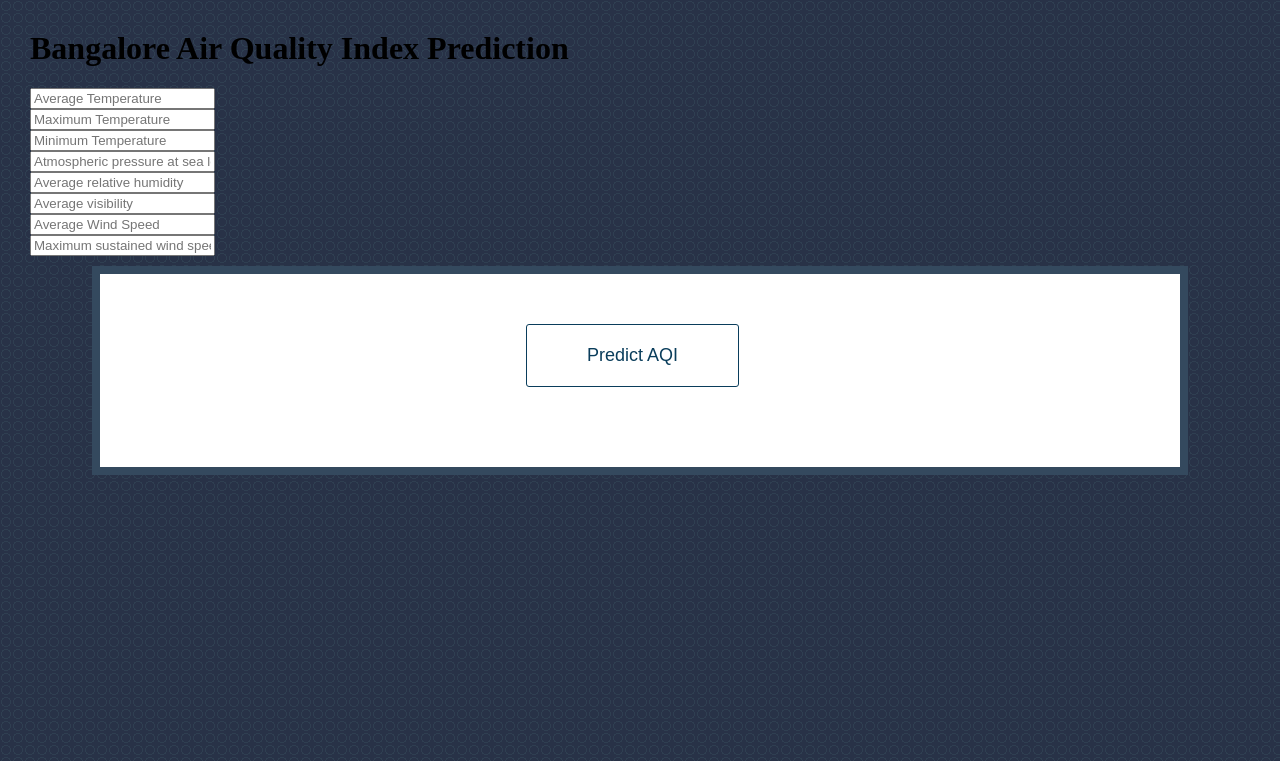
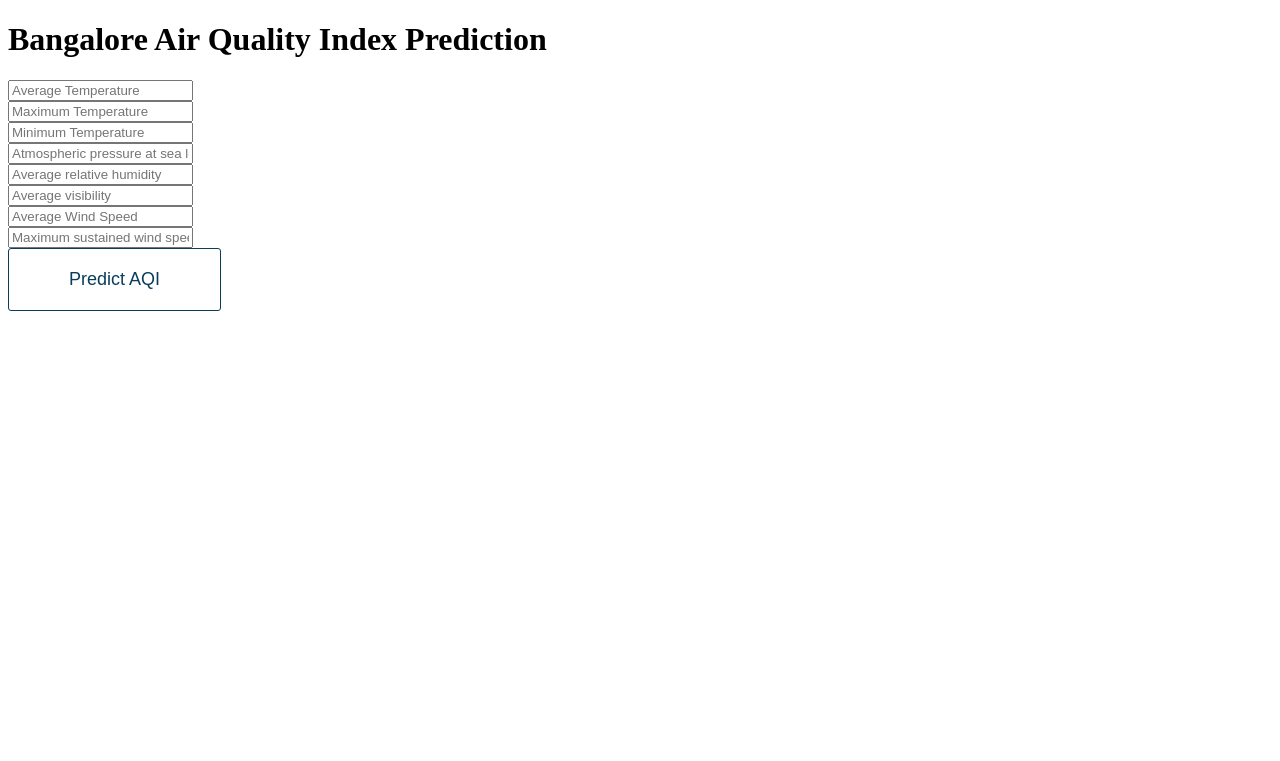
Before and after one commit to RaviG007/AQIapp2, a Flask app: page / in a window 1280 px wide. Shown: the top 761 px of the page. Run offline with Flask 2, Linux system fonts and the light colour scheme; parts of the project's set-up code (start-up, migrations or seed data) failed here and were passed over.

Commit message:
Update style.css

```diff
--- a/static/css/style.css
+++ b/static/css/style.css
@@ -1,29 +1,3 @@
-body{
-    background:#2F3F51;
-    background-image: repeating-radial-gradient(
-        circle,
-        #283247 , #283247 45%,
-        transparent 45%, transparent 60%,
-        #283247 60%,#283247 100%
-
-        );
-    -webkit-background-size: 12px 12px;
-    background-size: 12px 12px;
-    margin: 30px;
-}
-
-.container {
-  margin: 10px auto;
-  text-align: center;
-  max-width: 980px;
-  width: 100%;
-  position: relative;
-  background: #fff;
-  padding: 50px;
-  border: .5rem solid #34495e;
-}
-/*common button css  */
-
 input[type="submit"] {
     border: 1px solid #0A3D5B;
     background-color: transparent;
```
